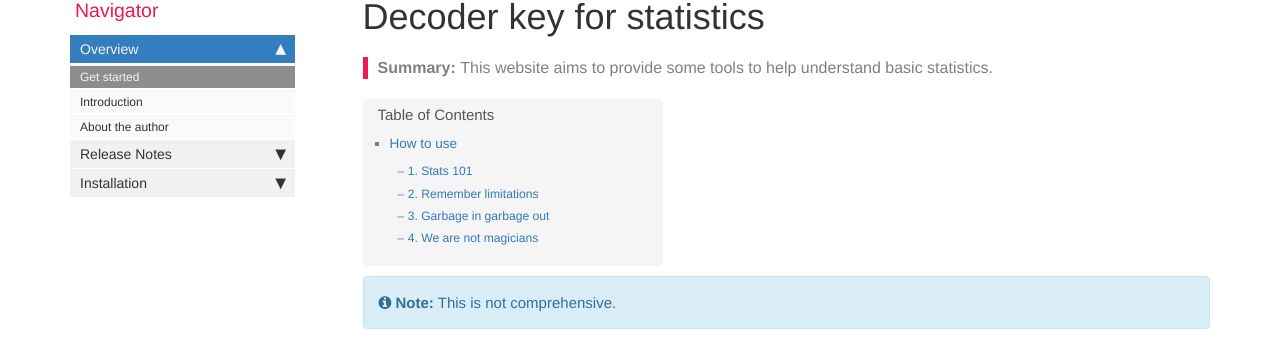
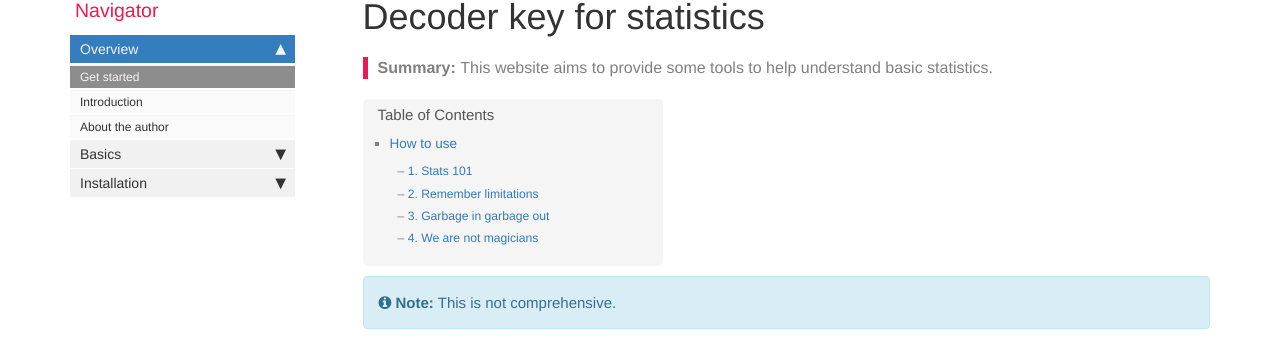
Before and after one commit to AmyJDavis/DocumentsSite, a Jekyll site: the page built from index.md, in a window 1280 px wide. Shown: the part 94-432 px from the top of the page. Built offline with Jekyll 4.4.1, drawn with Linux system fonts in a browser that asks for light colours; comment, search, counter and statistics services are not loaded.

Commit message:
Update mydoc_sidebar.yml

```diff
--- a/_data/sidebars/mydoc_sidebar.yml
+++ b/_data/sidebars/mydoc_sidebar.yml
@@ -35,7 +35,7 @@ entries:
       url: /mydoc_about.html
       output: web, pdf
 
-  - title: Release Notes
+  - title: Basics
     output: web, pdf
     folderitems:
 
```
